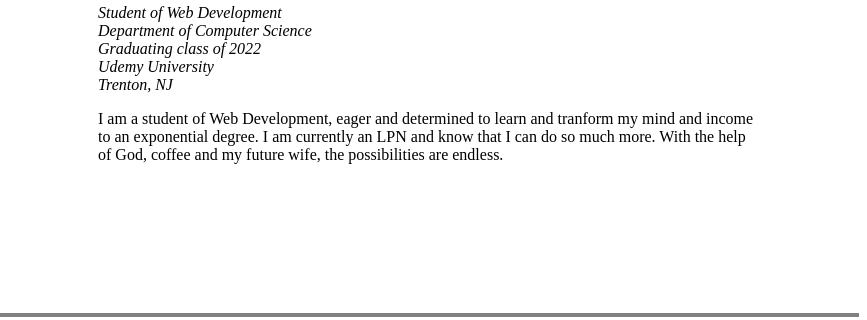
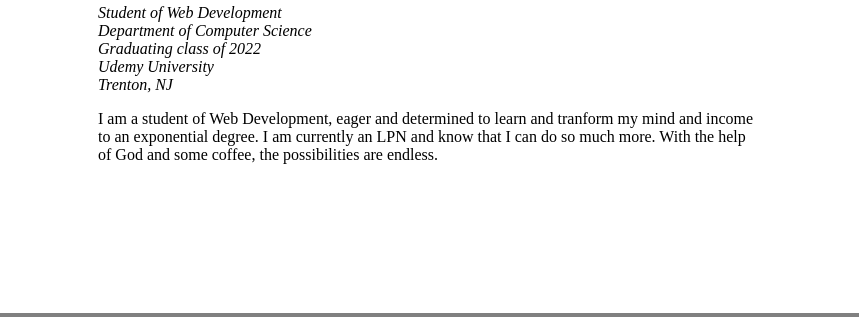
Before and after one commit to ndely/cv, a plain HTML site: page index.html in a window 1280 px wide. Shown: the part 209-529 px from the top of the page, 413-1280 px from the left. Drawn offline with Linux system fonts and the light colour scheme.

Commit message:
Update index.html

```diff
--- a/index.html
+++ b/index.html
@@ -24,8 +24,7 @@
           eager and determined to learn and
           tranform my mind and income to an exponential
           degree. I am currently an LPN and know that
-          I can do so much more. With the help of God,
-          coffee and my future wife, the possibilities
+          I can do so much more. With the help of God and some coffee, the possibilities
           are endless.</p></td>
     </tr>
   </table>
```
